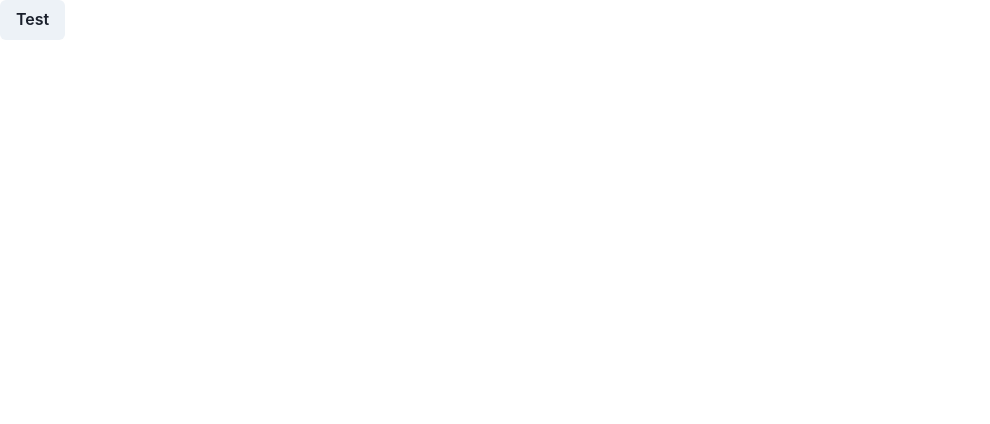
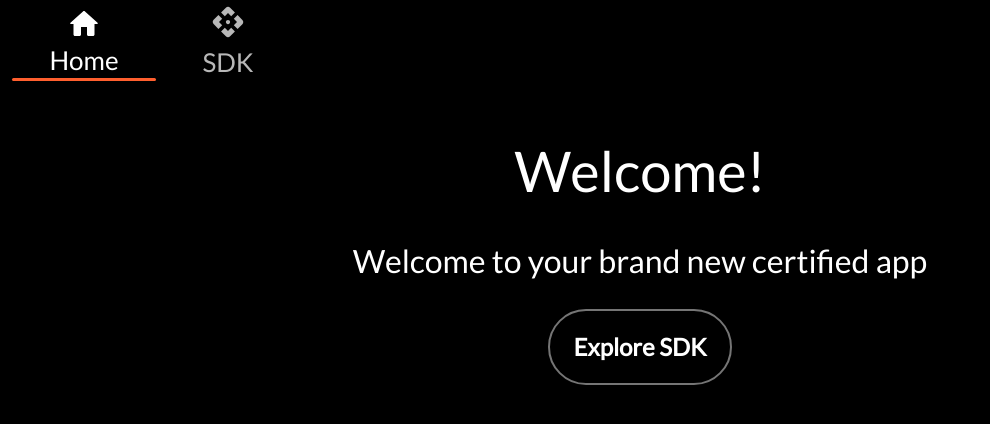
Before and after one commit to Evam-life/certified-app-template-react, a React (Vite) app: page / in a window 1280 px wide. Shown: the top 424 px of the page, without its empty margins (0-990 px from the left). Built offline with nearby package versions, Linux system fonts and the light colour scheme.

Commit message:
Add some theme

```diff
--- a/package.json
+++ b/package.json
@@ -4,7 +4,7 @@
   "version": "0.0.0",
   "type": "module",
   "scripts": {
-    "dev": "vite",
+    "dev": "concurrently --kill-others \"chakra-cli tokens src/theme.ts --watch\" \"vite\"",
     "build": "tsc && vite build",
     "preview": "vite preview",
     "sideload": "evam-sideload",
@@ -16,16 +16,20 @@
     "@emotion/react": "^11.11.4",
     "@emotion/styled": "^11.11.5",
     "@evam-life/sdk": "file:../sdk-v3.0/evam-life-sdk-3.0.0.tgz",
+    "@fontsource/lato": "^5.0.20",
+    "@mui/icons-material": "^5.15.15",
     "framer-motion": "^11.0.24",
     "react": "^18.2.0",
     "react-dom": "^18.2.0"
   },
   "devDependencies": {
+    "@chakra-ui/cli": "^2.4.1",
     "@types/react": "^18.2.66",
     "@types/react-dom": "^18.2.22",
     "@typescript-eslint/eslint-plugin": "^7.2.0",
     "@typescript-eslint/parser": "^7.2.0",
     "@vitejs/plugin-react": "^4.2.1",
+    "concurrently": "^8.2.2",
     "eslint": "^8.57.0",
     "eslint-plugin-react-hooks": "^4.6.0",
     "eslint-plugin-react-refresh": "^0.4.6",
--- a/src/App.tsx
+++ b/src/App.tsx
@@ -1,9 +1,50 @@
-import { Button } from "@chakra-ui/react";
+import {
+  Button,
+  Heading,
+  Icon,
+  Stack,
+  Tab,
+  TabIndicator,
+  TabList,
+  TabPanel,
+  TabPanels,
+  Tabs,
+  Text,
+} from "@chakra-ui/react";
+import HomeRoundedIcon from "@mui/icons-material/HomeRounded";
+import { ApiRounded } from "@mui/icons-material";
 
 function App() {
   return (
     <>
-      <Button>Test</Button>
+      <Tabs>
+        <TabList>
+          <Tab>
+            <Stack alignItems={"center"} gap={"P0"}>
+              <Icon as={HomeRoundedIcon} />
+              <Text as={"span"}>Home</Text>
+              {/*<Text>Home</Text>*/}
+            </Stack>
+          </Tab>
+          <Tab>
+            <Stack alignItems={"center"}>
+              <Icon as={ApiRounded} />
+              <Text as={"span"}>SDK</Text>
+            </Stack>
+          </Tab>
+        </TabList>
+        <TabIndicator />
+        <TabPanels>
+          <TabPanel>
+            <Stack alignItems={"center"} gap={"P4"} pt={"P6"}>
+              <Heading>Welcome!</Heading>
+              <Text>Welcome to your brand new certified app</Text>
+              <Button variant={"outlined"}>Explore SDK</Button>
+            </Stack>
+          </TabPanel>
+          <TabPanel>SDK</TabPanel>
+        </TabPanels>
+      </Tabs>
     </>
   );
 }
--- a/src/main.tsx
+++ b/src/main.tsx
@@ -2,10 +2,12 @@ import React from "react";
 import ReactDOM from "react-dom/client";
 import App from "./App.tsx";
 import { ChakraProvider } from "@chakra-ui/react";
+import { theme } from "./theme.ts";
+import "@fontsource/lato";
 
 ReactDOM.createRoot(document.getElementById("root")!).render(
   <React.StrictMode>
-    <ChakraProvider resetCSS>
+    <ChakraProvider theme={theme} resetCSS>
       <App />
     </ChakraProvider>
   </React.StrictMode>,
--- /dev/null
+++ b/src/theme.ts
@@ -0,0 +1,259 @@
+import { tabsAnatomy } from "@chakra-ui/anatomy";
+import {
+  baseTheme,
+  createMultiStyleConfigHelpers,
+  defineStyleConfig,
+} from "@chakra-ui/react";
+
+createMultiStyleConfigHelpers(tabsAnatomy.keys);
+
+const {
+  definePartsStyle: defineTabsPartStyle,
+  defineMultiStyleConfig: defineTabsMultiStyleConfig,
+} = createMultiStyleConfigHelpers(tabsAnatomy.keys);
+
+// Extend the base Chakra UI theme with our own styles
+export const theme = {
+  ...baseTheme,
+  styles: {
+    global: {
+      "*": {
+        // Don't highlight taps
+        WebkitTapHighlightColor: "transparent",
+      },
+      body: {
+        // Defaults
+        bg: "bg.0",
+        fontSize: "body.1",
+        color: "text.primary",
+        "::-webkit-scrollbar": {
+          display: "none",
+          width: "0px",
+        },
+        userSelect: "none",
+        fontFamily: "Lato",
+      },
+    },
+  },
+  space: {
+    P0: "4px",
+    P1: "8px",
+    P2: "12px",
+    P3: "16px",
+    P4: "24px",
+    P5: "32px",
+    P6: "48px",
+    P7: "64px",
+    P8: "96px",
+  },
+  fontSizes: {
+    display: {
+      1: "56px",
+      2: "44px",
+      3: "36px",
+    },
+    body: {
+      1: "32px",
+      2: "28px",
+      3: "24px,",
+    },
+    sub: {
+      1: "22px",
+      2: "20px",
+      3: "18px",
+    },
+  },
+  colors: {
+    black: {
+      50: "#F8F9FA",
+      100: "#F1F3F4",
+      200: "#E8EAED",
+      300: "#DADCE0",
+      400: "#BDC1C6",
+      500: "#9AA0A6",
+      600: "#80868B",
+      700: "#5F6368",
+      800: "#3C4043",
+      846: "#282A2D",
+      868: "#2E3134",
+      900: "#202124",
+      928: "#17181B",
+      958: "#0E1013",
+    },
+    orange: {
+      primary: "#FF5F2E",
+      secondary: "#FF7B52",
+      tertiary: "#FFBCA9",
+    },
+    blue: {
+      1: "#0857C3",
+      2: "#5C88DA",
+    },
+    red: {
+      1: "#E10600",
+    },
+  },
+  // Semantic tokens have different values depending on what mode is applied
+  // We use this for colors that should change depending on the device display mode
+  semanticTokens: {
+    colors: {
+      text: {
+        headline: {
+          default: "",
+          _dark: "rgba(255,255,255,0.88)",
+        },
+        subhead: {
+          default: "rgba(255,255,255,1)",
+          _dark: "rgba(255,255,255,0.88)",
+        },
+        primary: {
+          default: "rgba(255,255,255,1)",
+          _dark: "rgba(255,255,255,0.88)",
+        },
+        sub: {
+          default: "rgba(255,255,255,0.72)",
+          _dark: "rgba(255,255,255,0.60)",
+        },
+      },
+      icon: {
+        default: "rgba(255,255,255,0.56)",
+        _dark: "rgba(255,255,255,0.50)",
+      },
+      hairline: {
+        default: "rgba(255,255,255,0.46)",
+        _dark: "rgba(255,255,255,0.24)",
+      },
+      divider: {
+        default: "rgba(255,255,255,0.40)",
+        _dark: "rgba(255,255,255,0.20)",
+      },
+      bg: {
+        0: {
+          default: "black",
+          _dark: "black",
+        },
+        "0_5": {
+          default: "black.928",
+          _dark: "black.958",
+        },
+        1: {
+          default: "black.900",
+          _dark: "black.928",
+        },
+        2: {
+          default: "black.868",
+          _dark: "black.900",
+        },
+        3: {
+          default: "black.846",
+          _dark: "black.868",
+        },
+        4: {
+          default: "black.800",
+          _dark: "black.846",
+        },
+        5: {
+          default: "black.700",
+          _dark: "black.800",
+        },
+      },
+    },
+  },
+  components: {
+    Button: defineStyleConfig({
+      baseStyle: {
+        borderRadius: "9999px",
+        minWidth: "144px",
+        maxWidth: "600px",
+        minHeight: "48px",
+        maxHeight: "96px",
+        fontSize: "24px",
+        fontWeight: 700,
+        padding: "P4",
+        _active: {
+          filter: "brightness(85%)",
+        },
+        _disabled: {
+          pointerEvents: "none",
+        },
+      },
+      variants: {
+        primary: {
+          background: "orange.primary",
+        },
+        secondary: {
+          background: "bg.4",
+        },
+        outlined: {
+          background: "transparent",
+          borderWidth: "2px",
+          borderStyle: "solid",
+          borderColor: "hairline",
+        },
+      },
+      sizes: {
+        1: {
+          height: "96px",
+        },
+        2: {
+          height: "76px",
+        },
+        3: {
+          height: "64px",
+        },
+      },
+      defaultProps: {
+        variant: "primary",
+        size: 2,
+      },
+    }),
+    Heading: defineStyleConfig({
+      baseStyle: {
+        fontSize: "display.1",
+      },
+    }),
+    Tabs: defineTabsMultiStyleConfig({
+      baseStyle: defineTabsPartStyle({
+        root: {},
+        indicator: {
+          height: "3px",
+          bg: "orange.primary",
+          borderRadius: "9999px",
+          marginTop: "-3px",
+        },
+        tablist: {
+          px: "P2",
+        },
+        tabpanel: {},
+        tab: {
+          fontSize: "26px",
+          lineHeight: "29px",
+          py: "P0",
+          px: "P4",
+          color: "text.sub",
+
+          // Minimum touch area
+          minWidth: "144px",
+          minHeight: "48px",
+
+          // Equal size distribution
+          // flexBasis: 0,
+          // flexGrow: 1,
+
+          // Highlight touches
+          _active: {
+            bgColor: `rgba(255, 255, 255, ${0.2})`,
+          },
+
+          _selected: {
+            color: "text.primary",
+          },
+
+          svg: {
+            boxSize: "36px",
+          },
+        },
+      }),
+    }),
+  },
+};
```
Also changed, not shown: 1 other file (tests, documents, lock files or other folders).
